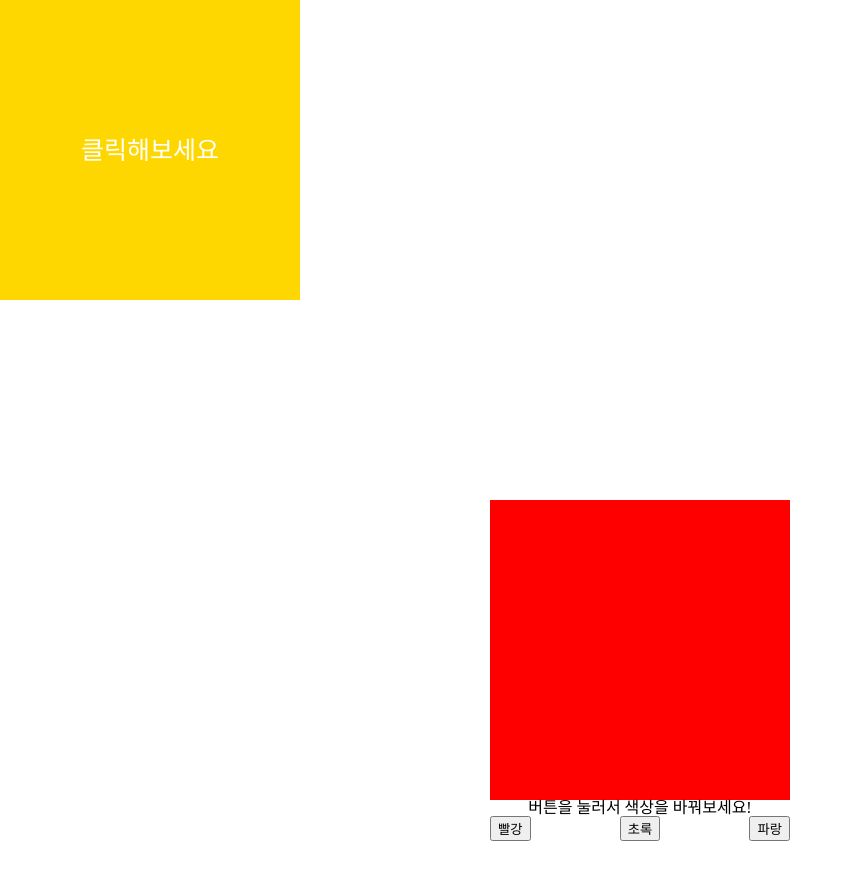
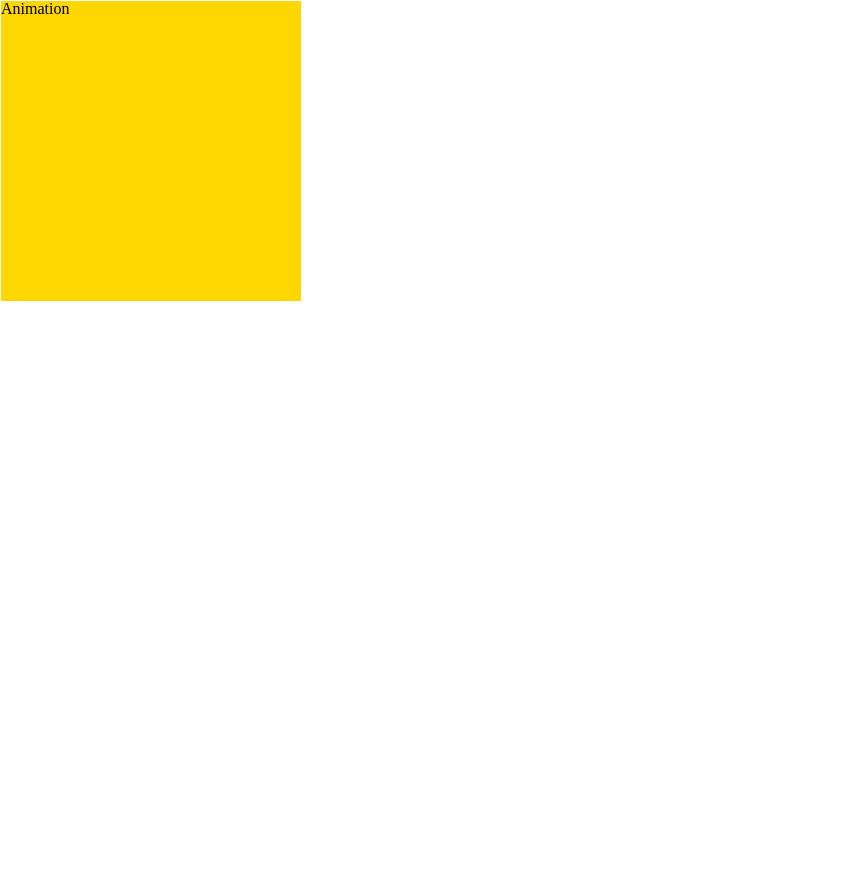
Before and after one commit to SueYeong/base_react, a React (Create React App) app: page / in a window 1280 px wide. Shown: the top 880 px of the page, without its empty margins (0-853 px from the left). After the commit the page ends 800 px from the top, so only its background shows below. Built offline with nearby package versions, Linux system fonts and the light colour scheme.

Commit message:
animation

```diff
--- a/src/App.js
+++ b/src/App.js
@@ -21,6 +21,7 @@
 import { conDb, KakaoDb, subJectDb, TodayMenu } from "./db";
 import { GlobalStyled } from "./styles/GlobalStyled";
 import { ChoiceColor } from "./components/6_Event/ChoiceColor";
+import { Animation } from "./components/6_Event/Animation";
 
 const App = () => {
   return (
@@ -53,8 +54,9 @@
 
       {/* <ClassEvent /> */}
       {/* <FnEvent /> */}
-      <ChangeColor />
-      <ChoiceColor />
+      {/* <ChangeColor /> */}
+      {/* <ChoiceColor /> */}
+      <Animation />
       {/* 6일차 */}
     </div>
   );
--- /dev/null
+++ b/src/components/6_Event/Animation.js
@@ -0,0 +1,22 @@
+import styled, { keyframes } from "styled-components";
+
+const move = keyframes`
+    0%{
+        margin: 0;
+    }
+    100%{
+        margin-top: 100px;
+        margin-left: 100px;
+    }
+`;
+
+const Box = styled.div`
+  width: 300px;
+  height: 300px;
+  background-color: gold;
+  animation: ${move} 1s infinite alternate;
+`;
+
+export const Animation = () => {
+  return <Box>Animation</Box>;
+};
```
